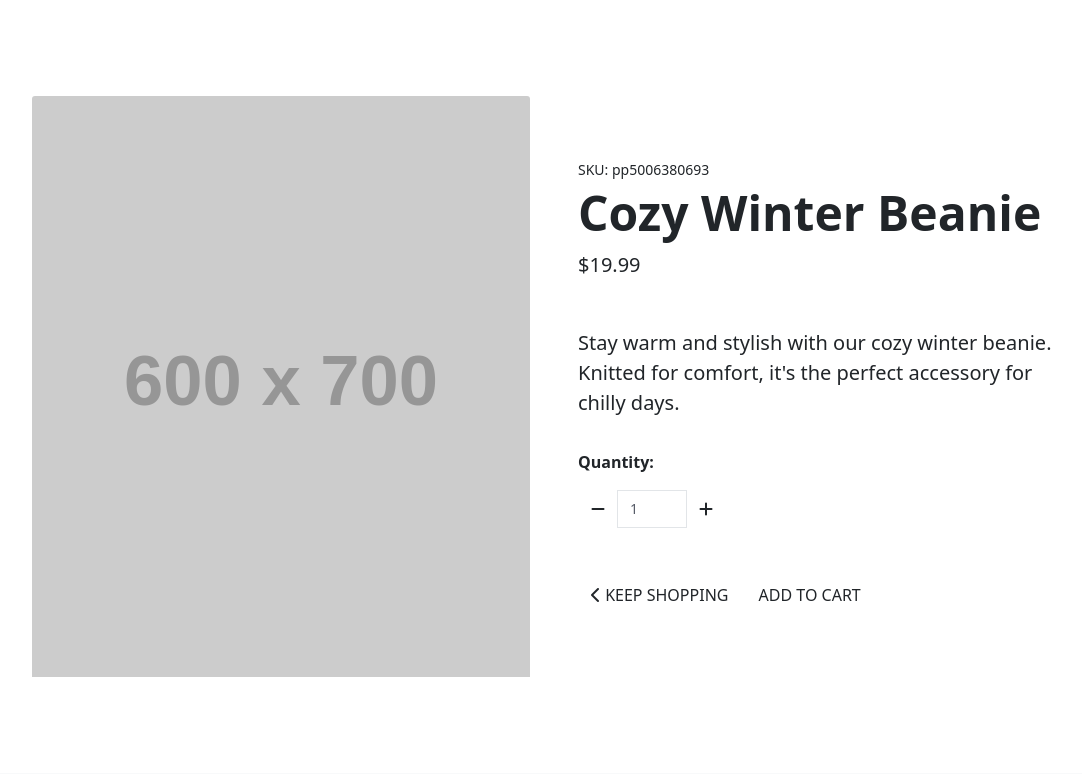
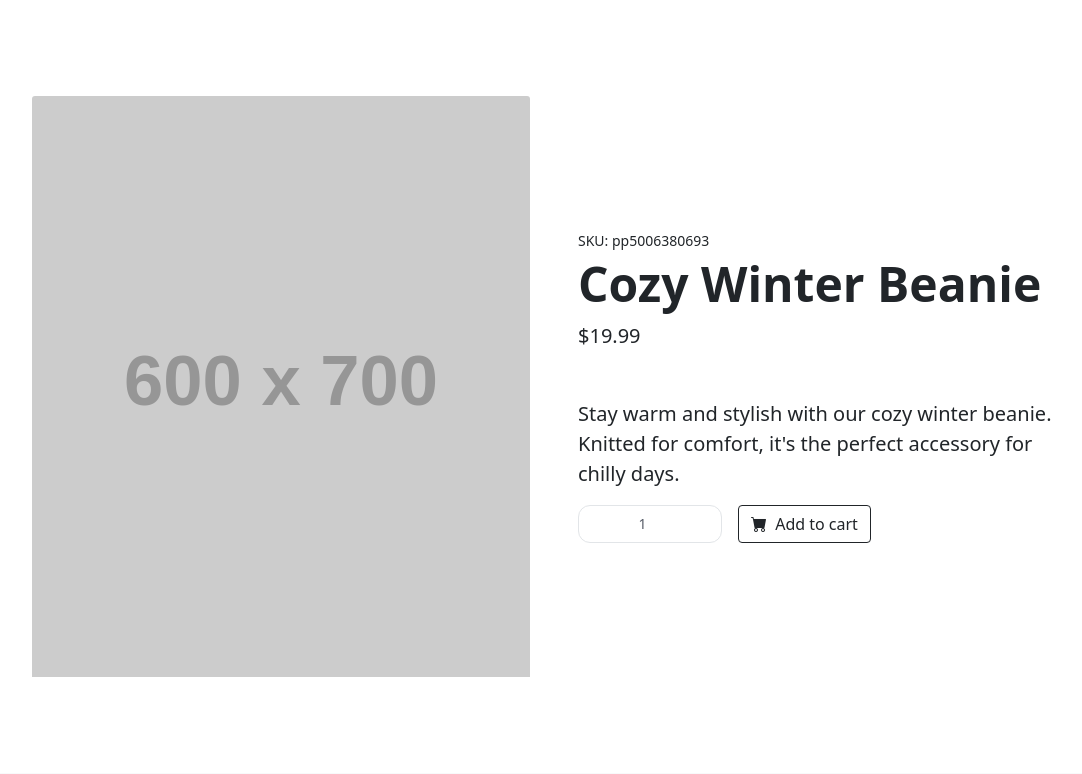
Before and after one commit to DarrachBarneveld/Ci-Swag-Store, a Django app: page /products/1/ in a window 1280 px wide. Shown: the part 309-1083 px from the top of the page, without its empty margins (86-1168 px from the left). Run offline with Django 3.2, Linux system fonts and the light colour scheme; data comes from the database, SQL or seed files in the repository; grey boxes labelled with a size stand in for pictures from a placeholder-image service; parts of the project's set-up code (start-up, migrations or seed data) failed here and were passed over; some libraries are stand-ins or nearby versions.

Commit message:
Added input validation for product card

```diff
--- a/cart/templates/includes/cart_item.html
+++ b/cart/templates/includes/cart_item.html
@@ -36,11 +36,16 @@
         <i class="fa-solid fa-pen text-primary "></i>
         </button>
         {% endif %}
+        <form class="form" action="{% url 'remove_from_cart' item.product.id %}" method="POST">
+          {% csrf_token %}
         <button
+        type='submit'
           class="btn btn-light btn-sm mb-2 border-secondary"
         >
           <i class="fas fa-trash text-danger"></i>
         </button>
+        <input type="hidden" name="redirect_url" value="{{ request.path }}">
+      </form>
       </div>
     </td>
     <td data-th="Subtotal">${{ item.product.price | calc_subtotal:item.quantity }}</td>
--- a/products/templates/products/product_detail.html
+++ b/products/templates/products/product_detail.html
@@ -41,63 +41,19 @@
               <p class="lead">
                 {{product.description}}
               </p>
+              <form class="form" action="{% url 'add_to_cart' product.id %}" method="POST">
+                {% csrf_token %}
+
               <div class="d-flex">
-                <form class="form" action="{% url 'add_to_cart' product.id %}" method="POST">
-                  {% csrf_token %}
-                  <input type="hidden" name="item_type" value="product">
-                  <div class="form-row">
-                      <div class="col-12">
-                          <p class="mt-3"><strong>Quantity:</strong></p>
-                          <div class="form-group w-50">
-                              <div class="input-group">
-                                  <div class="input-group-prepend">
-                                      <button class="decrement-qty btn btn-black rounded-0"
-                                          data-item_id="{{ product.id }}" id="decrement-qty_{{ product.id }}">
-                                          <span class="icon">
-                                              <i class="fas fa-minus"></i>
-                                          </span>
-                                      </button>
-                                  </div>
-                                  <input class="form-control qty_input" type="number"
-                                      name="quantity" value="1" min="1" max="99"
-                                      data-item_id="{{ product.id }}"
-                                      id="id_qty_{{ product.id }}">
-                                  <div class="input-group-append">
-                                      <button class="increment-qty btn btn-black rounded-0"
-                                          data-item_id="{{ product.id }}" id="increment-qty_{{ product.id }}">
-                                          <span class="icon">
-                                              <i class="fas fa-plus"></i>
-                                          </span>
-                                      </button>
-                                  </div>
-                              </div>
-                          </div>
-                      </div>
+                <input name="quantity" class="form-control text-center me-3" id="inputQuantity" type="number" value="1" min="1" max="99" style="max-width: 9rem">
+                <button id='submitBtn' class="btn btn-outline-dark flex-shrink-0" type="submit">
+                    <i class="bi-cart-fill me-1"></i>
+                    Add to cart
+                </button>
+                <input type="hidden" name="redirect_url" value="{{ request.path }}">
 
-                      <div class="col{% if s %}-12 mt-2{% endif %}">
-                          <a href="{% url 'products' %}" class="btn btn-outline-black rounded-0 mt-5">
-                              <span class="icon">
-                                  <i class="fas fa-chevron-left"></i>
-                              </span>
-                              <span class="text-uppercase">Keep Shopping</span>
-                          </a>
-                          <input type="submit" class="btn btn-black rounded-0 text-uppercase mt-5" value="Add to cart">
-                      </div>
-                      <input type="hidden" name="redirect_url" value="{{ request.path }}">
-                  </div>
-              </form>
-                {% comment %} <input
-                  class="form-control text-center me-3"
-                  id="inputQuantity"
-                  type="num"
-                  value="1"
-                  style="max-width: 3rem"
-                />
-                <button class="btn btn-outline-dark flex-shrink-0" type="button">
-                  <i class="bi-cart-fill me-1"></i>
-                  Add to cart
-                </button> {% endcomment %}
-              </div>
+            </div>
+            </form>
             </div>
           </div>
         </div>
@@ -188,3 +144,20 @@
         </div>
       </section>
 {% endblock %}
+
+{% block postloadjs %}
+{{ block.super }}
+<script>
+  $(document).ready(function() {
+    $('#inputQuantity').on('input', function() {
+      const quantity = $(this).val();
+      if (quantity <= 0 || quantity > 99) {
+        $('#submitBtn').prop('disabled', true);
+      } else {
+        $('#submitBtn').prop('disabled', false);
+      }
+    });
+
+  });
+</script>
+{% endblock %}
```
Also changed, not shown: cart/views.py (+6 -9 lines).
